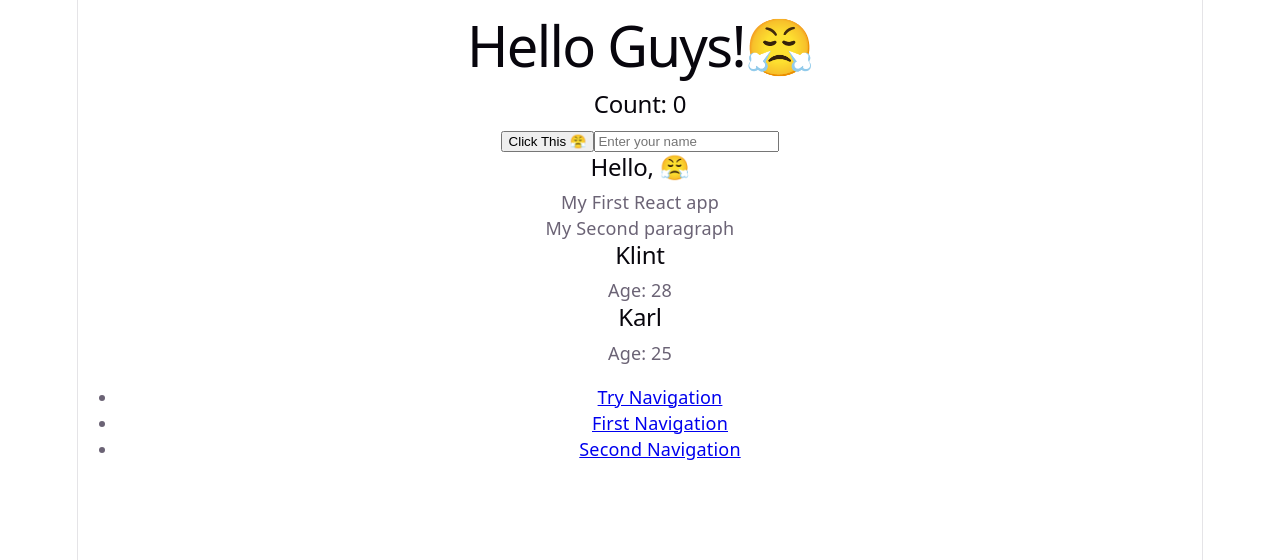
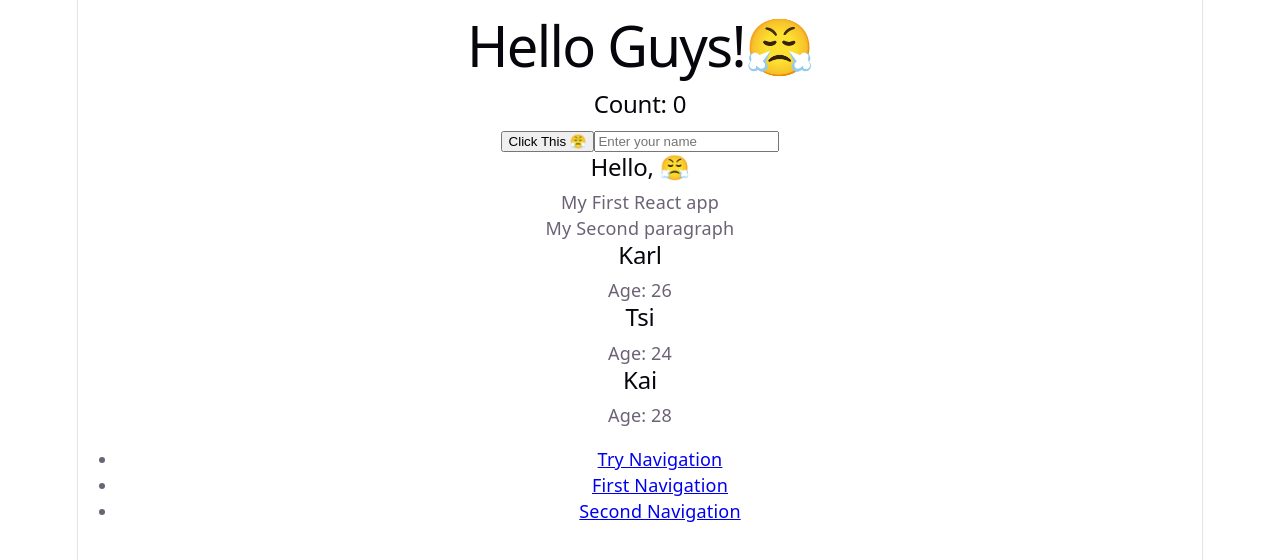
Before and after one commit to dalandan-chillin/software-engineer-journey, a React (Vite) app in the folder my-react-app/: page / in a window 1280 px wide. Shown: the top 560 px of the page. Built offline with nearby package versions, Linux system fonts and the light colour scheme.

Commit message:
React app day 5 add array and users.map from import UserCard

```diff
--- a/my-react-app/src/App.jsx
+++ b/my-react-app/src/App.jsx
@@ -7,7 +7,11 @@ function App() {
 
 const [count, setCount] = useState(0);
 const [name, setName] = useState("");
-
+const users = [
+      { id: 1, name: "Karl", age: 26 },
+      { id: 2, name: "Tsi", age: 24 },
+      { id: 3, name: "Kai", age: 28 }
+];
 
   return (
 
@@ -34,11 +38,14 @@ const [name, setName] = useState("");
       <p> My Second paragraph </p>
       </section>
 
-
-      {/* UserCard import */}
-
-      <UserCard name = "Klint" age ={28} />
-      <UserCard name = "Karl" age ={25} />
+      {/* User.map */}
+      {users.map((user) => (
+          <UserCard
+            key={user.id}
+            name={user.name}
+            age={user.age}
+          />
+      ))}
 
       <nav className = "navbar">
        <ul>
```
Also changed, not shown: 1 other file (tests, documents, lock files or other folders).
